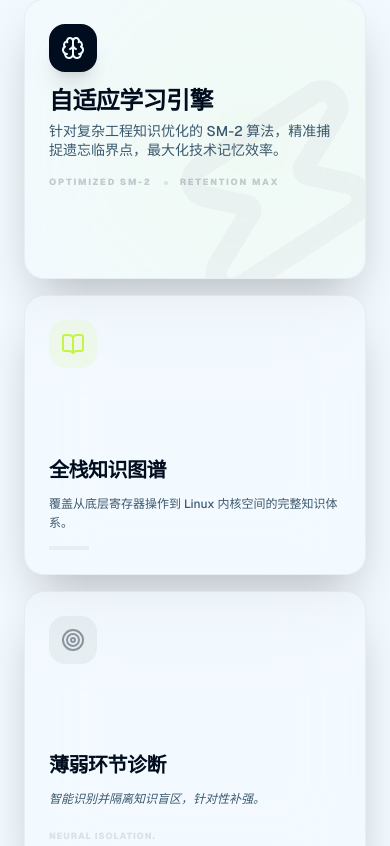
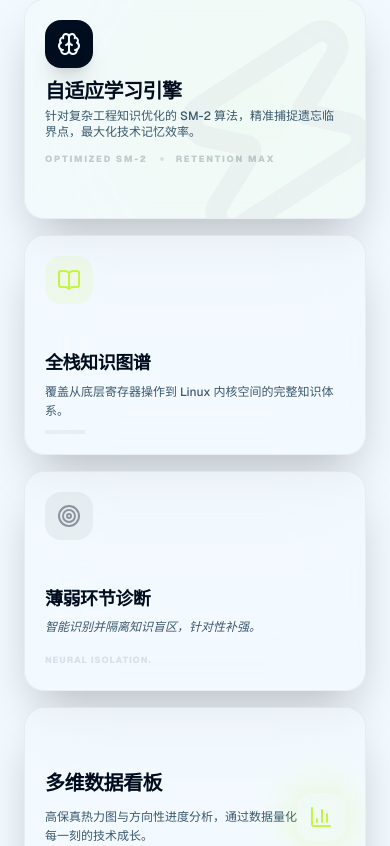
Before and after one commit to zacharyikang/Keli-Embed, a Next.js app: page / in a window 390 px wide. Shown: the part 800-1646 px from the top of the page. Built offline with nearby package versions, Linux system fonts and the light colour scheme; no server answers; the database is empty.

Commit message:
fix(marketing): scale down Bento grid heights, padding, and font sizes to avoid empty layouts

```diff
--- a/app/(marketing)/page.tsx
+++ b/app/(marketing)/page.tsx
@@ -90,16 +90,16 @@ export default function Home() {
           <h2 className="text-3xl md:text-4xl font-black tracking-tighter text-foreground">基础设施与核心架构.</h2>
         </div>
 
-        <div className="grid grid-cols-1 md:grid-cols-12 gap-4 md:gap-6 auto-rows-[280px] md:auto-rows-[320px]">
+        <div className="grid grid-cols-1 md:grid-cols-12 gap-4 md:gap-6 auto-rows-[220px] md:auto-rows-[260px]">
           {/* Main Intelligence - 8 Columns */}
-          <div className="md:col-span-8 group relative overflow-hidden rounded-2xl border glass glass-dark p-6 md:p-8 flex flex-col justify-between hover:border-brand/40 transition-all duration-700 shadow-2xl hover:shadow-brand/5">
-            <div className="space-y-4 relative z-10 max-w-lg">
+          <div className="md:col-span-8 group relative overflow-hidden rounded-2xl border glass glass-dark p-5 md:p-6 flex flex-col justify-between hover:border-brand/40 transition-all duration-700 shadow-2xl hover:shadow-brand/5">
+            <div className="space-y-3 relative z-10 max-w-lg">
               <div className="flex size-12 items-center justify-center rounded-xl bg-foreground text-background shadow-xl">
                 <Brain className="size-6" />
               </div>
-              <div className="space-y-2">
-                <h3 className="text-2xl md:text-3xl font-black tracking-tight text-foreground leading-[1.1]">自适应学习引擎</h3>
-                <p className="text-muted-foreground leading-snug text-sm md:text-base font-medium">
+              <div className="space-y-1.5">
+                <h3 className="text-xl md:text-2xl font-black tracking-tight text-foreground leading-[1.1]">自适应学习引擎</h3>
+                <p className="text-muted-foreground leading-snug text-xs md:text-sm font-medium">
                   针对复杂工程知识优化的 SM-2 算法，精准捕捉遗忘临界点，最大化技术记忆效率。
                 </p>
               </div>
@@ -115,13 +115,13 @@ export default function Home() {
           </div>
 
           {/* Coverage - 4 Columns */}
-          <div className="md:col-span-4 group relative overflow-hidden rounded-2xl border glass glass-dark p-6 md:p-8 flex flex-col justify-between hover:border-brand/40 transition-all duration-700 shadow-2xl">
+          <div className="md:col-span-4 group relative overflow-hidden rounded-2xl border glass glass-dark p-5 md:p-6 flex flex-col justify-between hover:border-brand/40 transition-all duration-700 shadow-2xl">
             <div className="flex size-12 items-center justify-center rounded-xl bg-brand/10 text-brand group-hover:bg-brand group-hover:text-black transition-colors duration-500">
               <BookOpen className="size-6" />
             </div>
-            <div className="space-y-3">
-              <h3 className="text-xl font-black tracking-tight leading-tight">全栈知识图谱</h3>
-              <p className="text-xs md:text-sm text-muted-foreground font-medium leading-relaxed">
+            <div className="space-y-2">
+              <h3 className="text-lg font-black tracking-tight leading-tight">全栈知识图谱</h3>
+              <p className="text-xs text-muted-foreground font-medium leading-relaxed">
                 覆盖从底层寄存器操作到 Linux 内核空间的完整知识体系。
               </p>
               <div className="h-1 w-10 bg-foreground/5 group-hover:w-full transition-all duration-700" />
@@ -129,21 +129,21 @@ export default function Home() {
           </div>
 
           {/* Small Specialized Units */}
-          <div className="md:col-span-4 group relative overflow-hidden rounded-2xl border glass glass-dark p-6 md:p-8 flex flex-col items-start justify-between hover:border-brand/40 transition-all duration-700 shadow-2xl">
+          <div className="md:col-span-4 group relative overflow-hidden rounded-2xl border glass glass-dark p-5 md:p-6 flex flex-col items-start justify-between hover:border-brand/40 transition-all duration-700 shadow-2xl">
             <div className="flex size-12 items-center justify-center rounded-xl bg-foreground/5 text-foreground/40 group-hover:bg-foreground group-hover:text-background transition-colors duration-500">
               <Target className="size-6" />
             </div>
-            <div className="space-y-3">
-              <h3 className="text-xl font-black tracking-tight leading-tight">薄弱环节诊断</h3>
-              <p className="text-xs md:text-sm text-muted-foreground font-medium italic leading-relaxed">智能识别并隔离知识盲区，针对性补强。</p>
+            <div className="space-y-2">
+              <h3 className="text-lg font-black tracking-tight leading-tight">薄弱环节诊断</h3>
+              <p className="text-xs text-muted-foreground font-medium italic leading-relaxed">智能识别并隔离知识盲区，针对性补强。</p>
               <span className="text-[9px] font-black uppercase tracking-widest text-foreground/10 group-hover:text-brand transition-colors">Neural Isolation.</span>
             </div>
           </div>
 
-          <div className="md:col-span-8 group relative overflow-hidden rounded-2xl border glass glass-dark p-6 md:p-8 flex items-center justify-between hover:border-brand/40 transition-all duration-700 shadow-2xl">
-            <div className="space-y-4 max-w-md">
-               <h3 className="text-2xl font-black tracking-tight leading-tight">多维数据看板</h3>
-               <p className="text-muted-foreground font-medium text-xs md:text-sm leading-relaxed">高保真热力图与方向性进度分析，通过数据量化每一刻的技术成长。</p>
+          <div className="md:col-span-8 group relative overflow-hidden rounded-2xl border glass glass-dark p-5 md:p-6 flex items-center justify-between hover:border-brand/40 transition-all duration-700 shadow-2xl">
+            <div className="space-y-3 max-w-md">
+               <h3 className="text-xl font-black tracking-tight leading-tight">多维数据看板</h3>
+               <p className="text-muted-foreground font-medium text-xs leading-relaxed">高保真热力图与方向性进度分析，通过数据量化每一刻的技术成长。</p>
                <div className="flex gap-1.5">
                   {[...Array(4)].map((_, i) => (
                     <div key={i} className="h-1 w-6 rounded-full bg-foreground/5 group-hover:bg-brand transition-all duration-700" style={{ transitionDelay: `${i*100}ms` }} />
```
